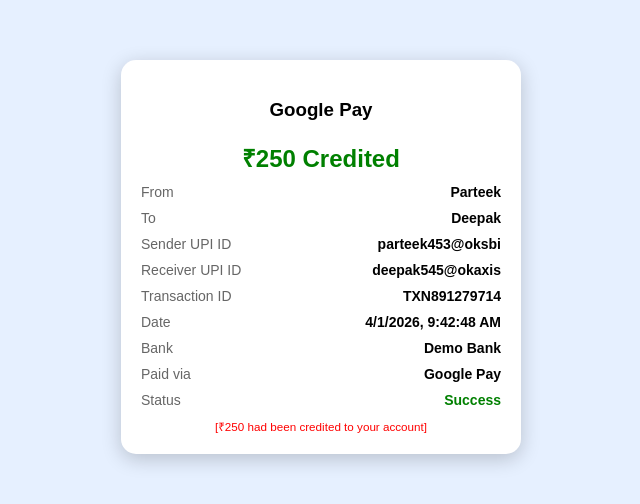
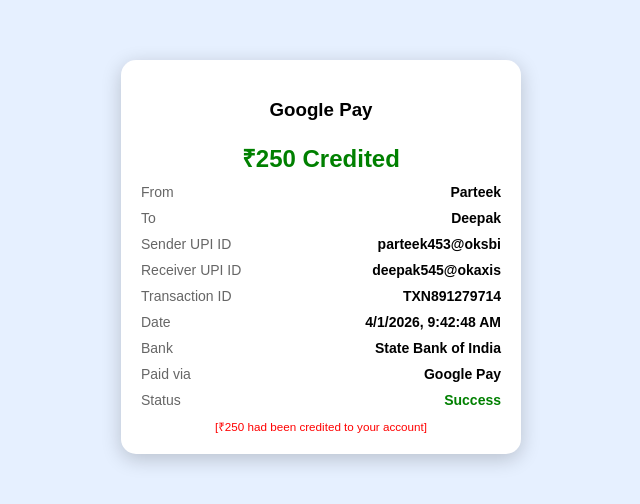
Before and after one commit to Parteek-malik/Parteek-malik.github.io, a plain HTML site: page Payment.html in a window 1280 px wide. Both pictures are taken after a click on the button "Pay ₹250". Shown: the whole page, without its empty margins (319-959 px from the left). Drawn offline with Linux system fonts and the light colour scheme.

Commit message:
Update bank name from 'Demo Bank' to 'State Bank of India'

```diff
--- a/Payment.html
+++ b/Payment.html
@@ -123,7 +123,7 @@
 
     <div class="row">
       <span class="label">Bank</span>
-      <span class="value">Demo Bank</span>
+      <span class="value">State Bank of India</span>
     </div>
 
     <div class="row">
```
